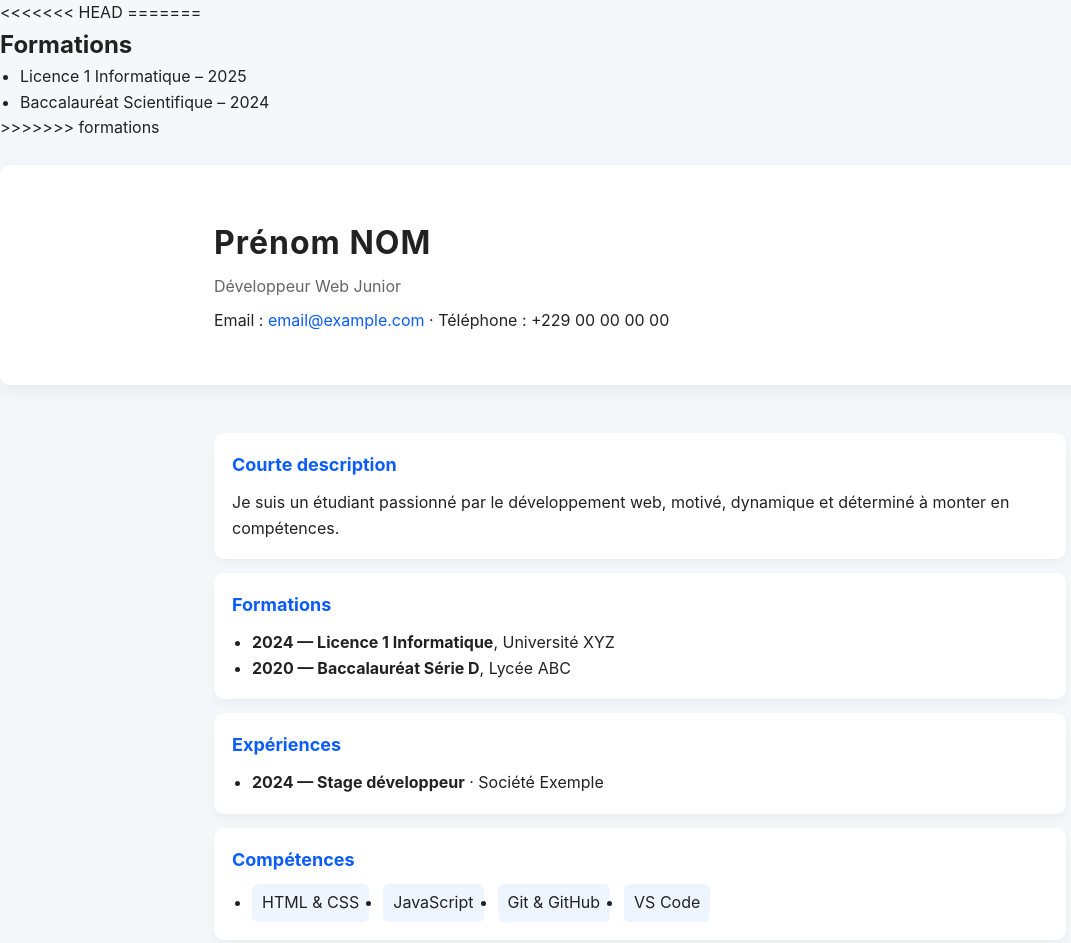
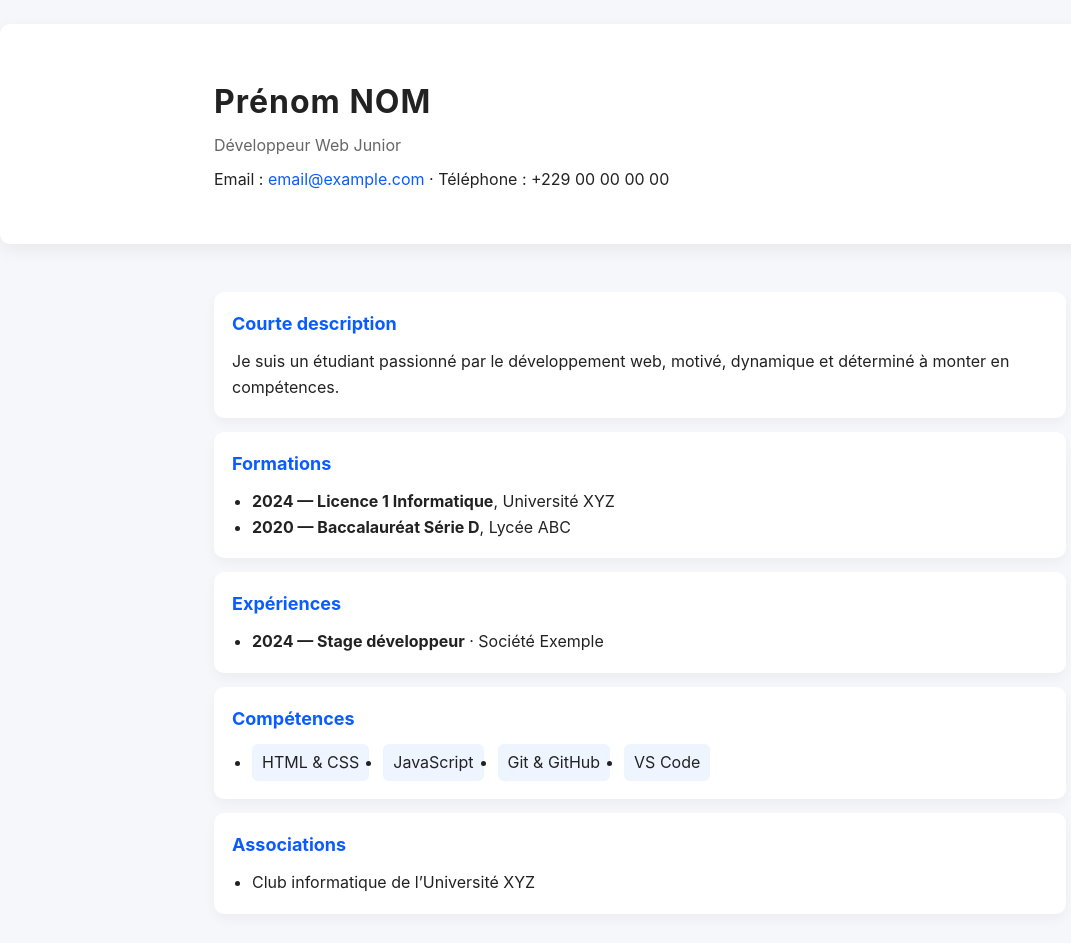
Before and after one commit to SANNY222/mon-cv, a plain HTML site: page index.html in a window 1280 px wide. Shown: the top 943 px of the page, without its empty margins (0-1071 px from the left). Drawn offline with Linux system fonts and the light colour scheme.

Commit message:
structure de base + style

```diff
--- a/index.html
+++ b/index.html
@@ -1,25 +1,10 @@
 <!doctype html>
 <html lang="fr">
 <head>
-<<<<<<< HEAD
-  <meta charset="utf-8" />
+      <meta charset="utf-8" />
   <meta name="viewport" content="width=device-width,initial-scale=1" />
   <title>Mon CV — Prénom Nom</title>
   <link rel="stylesheet" href="style.css" />
-=======
-    <link rel="stylesheet" href="style.css">
-     <meta charset="UTF-8">
-    <meta name="viewport" content="width=device-width, initial-scale=1.0">
-    <title>Mon CV</title>
-    <section id="formations">
-    <h2>Formations</h2>
-    <ul>
-        <li>Licence 1 Informatique – 2025</li>
-        <li>Baccalauréat Scientifique – 2024</li>
-    </ul>
-</section>
-
->>>>>>> formations
 </head>
 <body>
   <header class="hero">
```
